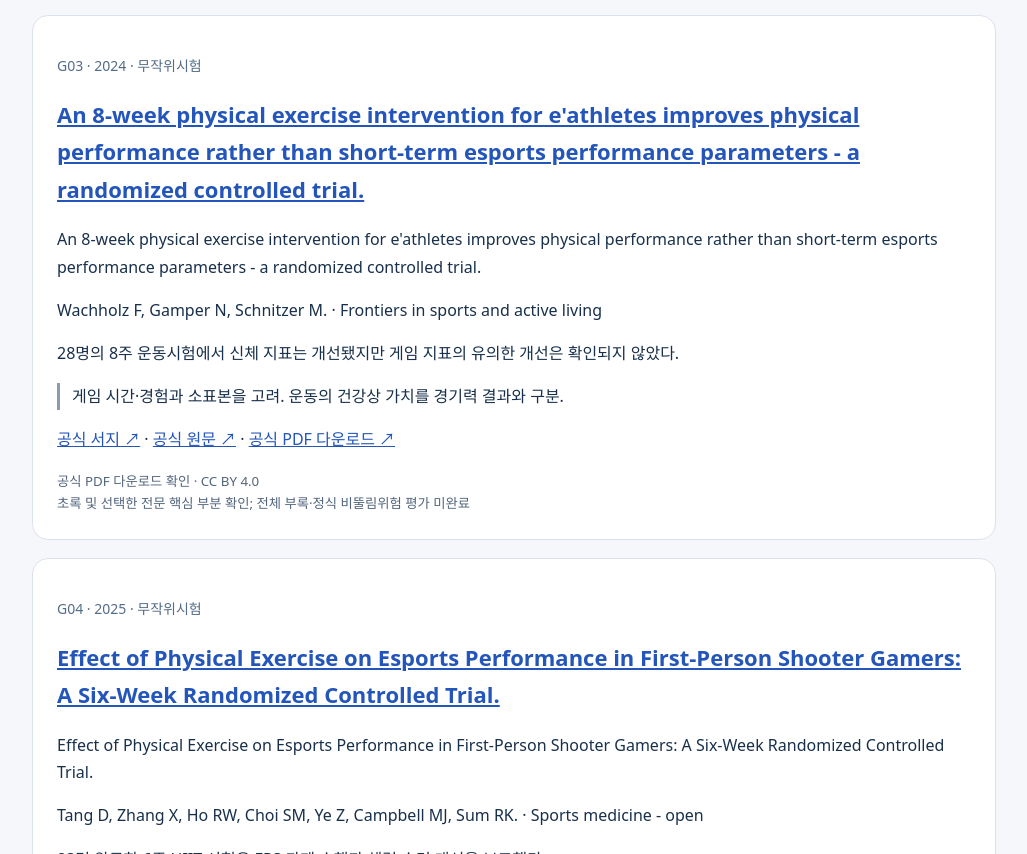
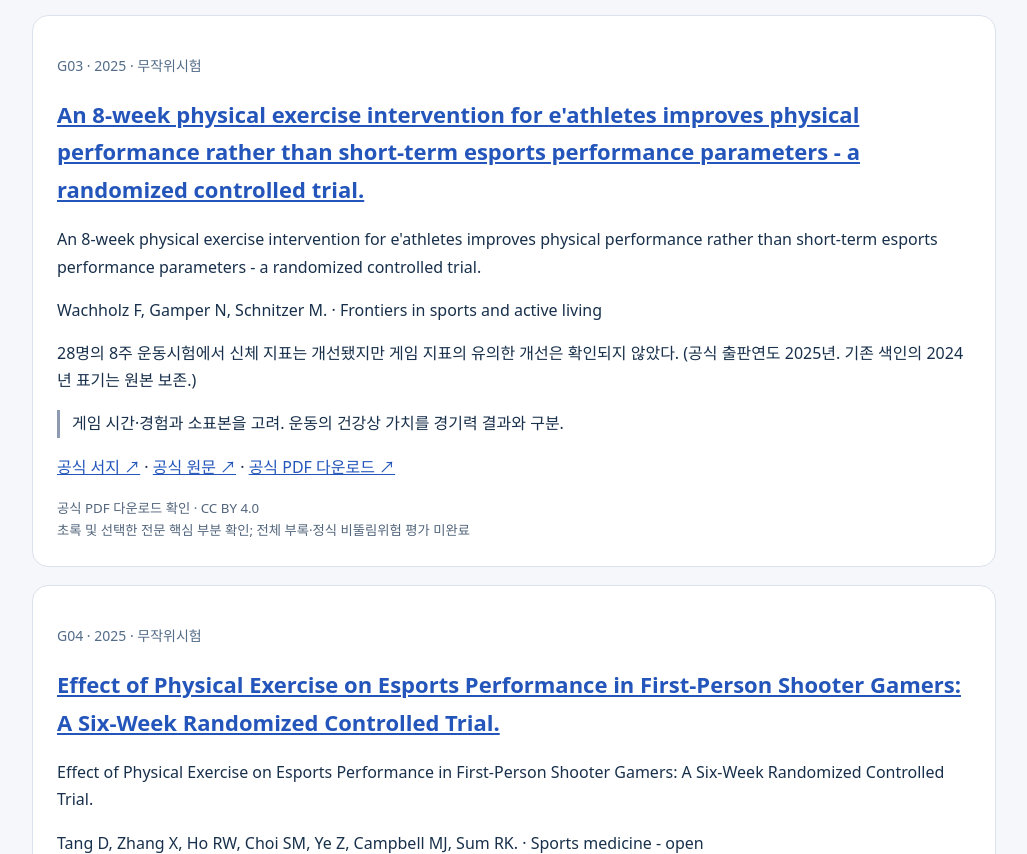
Before and after one commit to kjp9204-oss/grand-library, a plain HTML site: page imports/esports-20261030/index.html in a window 1280 px wide. Shown: the part 6657-7511 px from the top of the page, without its empty margins (126-1153 px from the left). Drawn offline with Linux system fonts and the light colour scheme.

Commit message:
Clarify verified publication year for G03 without changing original record

```diff
--- a/imports/esports-20261030/index.html
+++ b/imports/esports-20261030/index.html
@@ -11,7 +11,7 @@
 <article><p class="tag">E20261030-009 · 2025 · 단일군 반복측정 개입연구</p><h2><a href="../../#paper-E20261030-009">발로란트 상위 랭크 참가자의 수면 연장 시도와 수행·심박변이도</a></h2><p>Exploring associations between sleep duration and performance as well as heart rate variability in elite esports athletes</p><p>Peter Hoang; Mark Deppe; Brenden Alvarez; Alaina A. Klaes; John Billimek; Brian Y. Kim · Scientific Reports</p><p>기초관찰 후 수면 연장을 시도했으나 수면시간의 유의한 증가와 게임 수행 개선은 확인하지 못했다. 일부 반응시간과 심박변이도 변화가 관찰되었다.</p><p class="limit">대상: 발로란트 Diamond 이상 19명, 대부분 대학생; 프로선수 전용 표본 아님 대조군이 없고 수면 연장 목표에 도달하지 못했다. 반복검사·누락·생활환경 요인의 영향을 배제할 수 없다.</p><p><a href="https://www.nature.com/articles/s41598-025-18228-y" target="_blank" rel="noopener noreferrer">공식 서지 ↗</a> · <a href="https://www.nature.com/articles/s41598-025-18228-y" target="_blank" rel="noopener noreferrer">공식 원문 ↗</a> · <a href="https://www.nature.com/articles/s41598-025-18228-y.pdf" target="_blank" rel="noopener noreferrer">공식 PDF 다운로드 ↗</a></p><small>공식 PDF 다운로드 확인 · CC BY 4.0</small><small>공식 서지와 초록/원문 확인. 전체 전문·연구비뚤림 재평가 완료를 뜻하지 않음.</small></article>
 <article><p class="tag">E20261030-010 · 2022 · 대조군 없는 다기관 전후연구</p><h2><a href="../../#paper-E20261030-010">프로 이스포츠 선수의 단기 수면교육·개별상담 개입 평가</a></h2><p>Evaluation of a Brief Sleep Intervention Designed to Improve the Sleep, Mood, and Cognitive Performance of Esports Athletes</p><p>Daniel Bonnar; Sangha Lee; Brandy M. Roane; Daniel J. Blum; Michal Kahn; Eunhee Jang; Ian C. Dunican; Michael Gradisar; Sooyeon Suh · International Journal of Environmental Research and Public Health</p><p>단기 수면교육·개별상담·피드백 후 수면 지식과 불면 증상 및 일부 수면 지표의 변화를 평가했다. 기분·인지 수행 개선은 확인하지 못했다.</p><p class="limit">대상: 한국·미국·호주 프로 이스포츠 선수 56명 단기 비무작위 연구로 인과 추론이 제한된다. Lee 등 2021년 연구와 일부 참가자가 중복된다.</p><p><a href="https://www.mdpi.com/1660-4601/19/7/4146" target="_blank" rel="noopener noreferrer">공식 서지 ↗</a> · <a href="https://pmc.ncbi.nlm.nih.gov/articles/PMC8998799/" target="_blank" rel="noopener noreferrer">공식 원문 ↗</a></p><small>공식 원문 페이지 · PDF 다운로드 미검증 · CC BY 4.0</small><small>공식 서지와 초록/원문 확인. 전체 전문·연구비뚤림 재평가 완료를 뜻하지 않음.</small></article>
 <article><p class="tag">E20261030-011 · 2021 · 다국가 관찰연구</p><h2><a href="../../#paper-E20261030-011">다국가 프로 FPS 선수의 수면 특성과 기분</a></h2><p>Sleep Characteristics and Mood of Professional Esports Athletes: A Multi-National Study</p><p>Sangha Lee; Daniel Bonnar; Brandy Roane; Michael Gradisar; Ian C. Dunican; Michele Lastella; Gemma Maisey; Sooyeon Suh · International Journal of Environmental Research and Public Health</p><p>활동계와 설문으로 프로 선수의 수면시간·수면 시각과 기분의 관련성을 관찰했다. 지연된 수면 양상을 보여준다.</p><p class="limit">대상: 한국·미국·호주 남성 프로 FPS 선수 17명 작은 관찰 표본이며 수면이 수행 저하를 유발했다고 말할 수 없다. 2022년 단기 수면개입 연구와 일부 표본이 중복된다.</p><p><a href="https://pubmed.ncbi.nlm.nih.gov/33466788/" target="_blank" rel="noopener noreferrer">공식 서지 ↗</a> · <a href="https://www.mdpi.com/1660-4601/18/2/664" target="_blank" rel="noopener noreferrer">공식 원문 ↗</a></p><small>공식 원문 페이지 · PDF 다운로드 미검증 · CC BY 4.0</small><small>공식 서지와 초록/원문 확인. 전체 전문·연구비뚤림 재평가 완료를 뜻하지 않음.</small></article>
-<article><p class="tag">G03 · 2024 · 무작위시험</p><h2><a href="../../#paper-G03">An 8-week physical exercise intervention for e'athletes improves physical performance rather than short-term esports performance parameters - a randomized controlled trial.</a></h2><p>An 8-week physical exercise intervention for e'athletes improves physical performance rather than short-term esports performance parameters - a randomized controlled trial.</p><p>Wachholz F, Gamper N, Schnitzer M. · Frontiers in sports and active living</p><p>28명의 8주 운동시험에서 신체 지표는 개선됐지만 게임 지표의 유의한 개선은 확인되지 않았다.</p><p class="limit">게임 시간·경험과 소표본을 고려. 운동의 건강상 가치를 경기력 결과와 구분.</p><p><a href="https://doi.org/10.3389/fspor.2024.1504205" target="_blank" rel="noopener noreferrer">공식 서지 ↗</a> · <a href="https://pmc.ncbi.nlm.nih.gov/articles/PMC11790659/" target="_blank" rel="noopener noreferrer">공식 원문 ↗</a> · <a href="https://www.frontiersin.org/journals/sports-and-active-living/articles/10.3389/fspor.2024.1504205/pdf" target="_blank" rel="noopener noreferrer">공식 PDF 다운로드 ↗</a></p><small>공식 PDF 다운로드 확인 · CC BY 4.0</small><small>초록 및 선택한 전문 핵심 부분 확인; 전체 부록·정식 비뚤림위험 평가 미완료</small></article>
+<article><p class="tag">G03 · 2025 · 무작위시험</p><h2><a href="../../#paper-G03">An 8-week physical exercise intervention for e'athletes improves physical performance rather than short-term esports performance parameters - a randomized controlled trial.</a></h2><p>An 8-week physical exercise intervention for e'athletes improves physical performance rather than short-term esports performance parameters - a randomized controlled trial.</p><p>Wachholz F, Gamper N, Schnitzer M. · Frontiers in sports and active living</p><p>28명의 8주 운동시험에서 신체 지표는 개선됐지만 게임 지표의 유의한 개선은 확인되지 않았다. (공식 출판연도 2025년. 기존 색인의 2024년 표기는 원본 보존.)</p><p class="limit">게임 시간·경험과 소표본을 고려. 운동의 건강상 가치를 경기력 결과와 구분.</p><p><a href="https://doi.org/10.3389/fspor.2024.1504205" target="_blank" rel="noopener noreferrer">공식 서지 ↗</a> · <a href="https://pmc.ncbi.nlm.nih.gov/articles/PMC11790659/" target="_blank" rel="noopener noreferrer">공식 원문 ↗</a> · <a href="https://www.frontiersin.org/journals/sports-and-active-living/articles/10.3389/fspor.2024.1504205/pdf" target="_blank" rel="noopener noreferrer">공식 PDF 다운로드 ↗</a></p><small>공식 PDF 다운로드 확인 · CC BY 4.0</small><small>초록 및 선택한 전문 핵심 부분 확인; 전체 부록·정식 비뚤림위험 평가 미완료</small></article>
 <article><p class="tag">G04 · 2025 · 무작위시험</p><h2><a href="../../#paper-G04">Effect of Physical Exercise on Esports Performance in First-Person Shooter Gamers: A Six-Week Randomized Controlled Trial.</a></h2><p>Effect of Physical Exercise on Esports Performance in First-Person Shooter Gamers: A Six-Week Randomized Controlled Trial.</p><p>Tang D, Zhang X, Ho RW, Choi SM, Ye Z, Campbell MJ, Sum RK. · Sports medicine - open</p><p>83명 완료한 6주 HIIT 시험은 FPS 과제 수행과 체력·수면 개선을 보고했다.</p><p class="limit">건강한 성인 게이머와 실험 과제. 엘리트 대회 승률·손목 손상 예방으로 확대 불가.</p><p><a href="https://doi.org/10.1186/s40798-025-00970-2" target="_blank" rel="noopener noreferrer">공식 서지 ↗</a> · <a href="https://link.springer.com/article/10.1186/s40798-025-00970-2" target="_blank" rel="noopener noreferrer">공식 원문 ↗</a> · <a href="https://link.springer.com/content/pdf/10.1186/s40798-025-00970-2.pdf" target="_blank" rel="noopener noreferrer">공식 PDF 다운로드 ↗</a></p><small>공식 PDF 다운로드 확인 · CC BY 4.0</small><small>초록 및 선택한 전문 핵심 부분 확인; 전체 부록·정식 비뚤림위험 평가 미완료</small></article>
 <article><p class="tag">E20261030-012 · 2024 · 평가자 눈가림 무작위 대조시험</p><h2><a href="../../#paper-E20261030-012">이스포츠 선수의 인체공학 교육과 운동 추가 효과: 무작위시험</a></h2><p>Effect of Ergonomic Training and Exercise in Esports Players: A Randomized Controlled Trial</p><p>Atakan Gürgan; Ömer Şevgin · International Journal of Disabilities Sports and Health Sciences</p><p>인체공학 교육에 8주 운동을 추가한 군과 교육만 한 군을 비교했다. 변화량의 군간 비교에서 목·상지 기능 지표 NDI·DASH가 운동 추가군에 유리했다.</p><p class="limit">대상: 프로·아마추어 이스포츠 참가자 50명, 발로란트 16명 포함; 종목별 효과 미검증 본문 표3의 수면 PSQI와 자세 RULA는 군간 우월성이 확인되지 않았으며 시작 시 NDI 불균형이 있다. 초록의 수면 개선 표현을 확정적 효과로 옮기지 않는다.</p><p><a href="https://dergipark.org.tr/en/pub/ijdshs/article/1481857" target="_blank" rel="noopener noreferrer">공식 서지 ↗</a> · <a href="https://dergipark.org.tr/en/pub/ijdshs/article/1481857" target="_blank" rel="noopener noreferrer">공식 원문 ↗</a> · <a href="https://dergipark.org.tr/en/download/article-file/3920683" target="_blank" rel="noopener noreferrer">공식 PDF 다운로드 ↗</a></p><small>공식 PDF 다운로드 확인 · 공식 공개 원문; 2024년 개별 논문 라이선스 문구 미확인</small><small>공식 서지와 초록/원문 확인. 전체 전문·연구비뚤림 재평가 완료를 뜻하지 않음.</small></article>
 <article><p class="tag">E20261030-013 · 2025 · 서술적 문헌고찰·모델 제안</p><h2><a href="../../#paper-E20261030-013">프로 이스포츠 선수를 위한 통합 건강관리 모델 문헌고찰</a></h2><p>An integrated health management model to improve the health of professional e-sports athletes: a literature review</p><p>Yunxuan Mi; Siyuan Zhao; Fangyuan Ju · PeerJ</p><p>신체활동·인체공학·심리 지원·시각 관리·교육을 묶은 통합 건강관리 틀을 논의한다.</p><p class="limit">대상: 프로 이스포츠 선수의 건강 문제와 관리 관련 문헌 모델 자체를 선수에게 적용해 효과를 검증한 임상시험이 아니다. 종설의 긍정적 결론과 직접 중재 근거를 구분해야 한다.</p><p><a href="https://pubmed.ncbi.nlm.nih.gov/40276298/" target="_blank" rel="noopener noreferrer">공식 서지 ↗</a> · <a href="https://pmc.ncbi.nlm.nih.gov/articles/PMC12020735/" target="_blank" rel="noopener noreferrer">공식 원문 ↗</a></p><small>공식 원문 페이지 · PDF 다운로드 미검증 · CC BY 4.0</small><small>공식 서지와 초록/원문 확인. 전체 전문·연구비뚤림 재평가 완료를 뜻하지 않음.</small></article></main></html>
```
